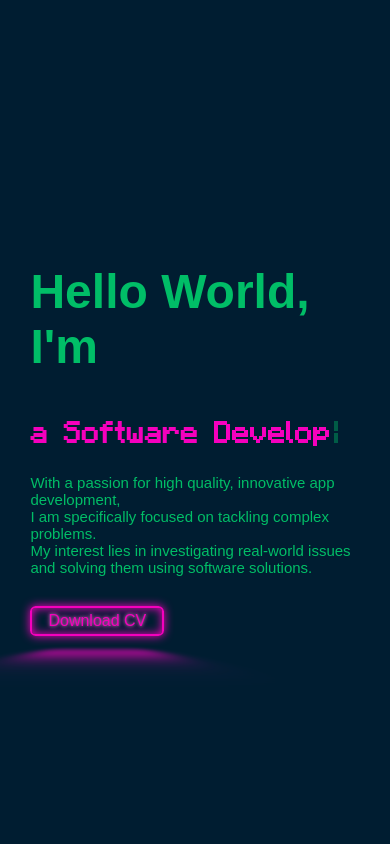
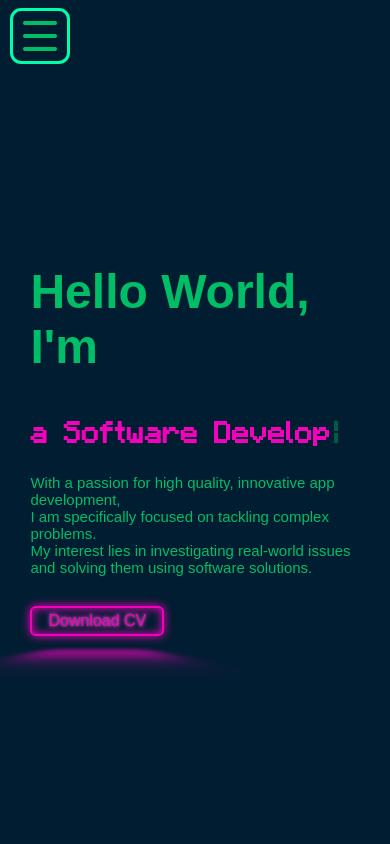
Before and after one commit to JasperHo1228/MyPortfolio, a React (Create React App) app in the folder portfolio/: page / in a window 390 px wide. Shown: the top 844 px of the page. Built offline with nearby package versions, Linux system fonts and the light colour scheme.

Commit message:
mobile navbar done

```diff
--- a/portfolio/package.json
+++ b/portfolio/package.json
@@ -43,6 +43,7 @@
     ]
   },
   "devDependencies": {
+    "@babel/plugin-proposal-private-property-in-object": "^7.21.11",
     "@svgr/webpack": "^8.0.1"
   },
   "overrides": {
--- a/portfolio/src/App.js
+++ b/portfolio/src/App.js
@@ -1,26 +1,56 @@
-import React from 'react';
+import React, { useState,useEffect } from 'react';
 import { myRoute } from './component/Route.js';
-import './style/index.css'
+import './style/index.css';
 import Navbar from './component/navbar';
-import Footer from './Footer/Footer.js'
+import MobileNavBar from './component/mobileNavBar.js';
+import Footer from './Footer/Footer.js';
 import { ToastContainer } from 'react-toastify';
-const myOwnRoute = ([...myRoute])
+
+const myOwnRoute = [...myRoute];
 
 function App() {
+  const [isNavbarOpen, setNavbarOpen] = useState(null);
+
+  const togglerNavbar = () => {
+    setNavbarOpen(!isNavbarOpen);
+  };
+  useEffect(() => {
+    // Add event listener to close the sidebar when clicking outside of it
+    const handleOutsideClick = (e) => {
+      if (!e.target.closest('#open')) {
+        setNavbarOpen(false); // Reset the state to null
+      }
+    };
+
+
+    document.addEventListener('mousedown', handleOutsideClick);
+
+    return () => {
+      document.removeEventListener('mousedown', handleOutsideClick);
+    };
+  }, []);
+
   return (
     <div className='app'>
-       <aside className = 'sidebar'>
-              <Navbar />
-        </aside>
-        <main className='main_content'>
-          {myOwnRoute.map((route)=>
-                <section id={route.title} key={route.id}>{route.element}</section>
-          )}
-            <ToastContainer theme='colored' autoClose={2500}/>
-            <div><Footer/></div>
-          </main>
+      <aside className='sidebar'>
+        <Navbar isNavbarOpen={isNavbarOpen} togglerNavbar={togglerNavbar} />
+      </aside>
+      <div className='mobileNavBar'>
+        <MobileNavBar isNavbarOpen={isNavbarOpen} togglerNavbar={togglerNavbar} />
+      </div>
+      <main className='main_content'>
+        {myOwnRoute.map((route) => (
+          <section id={route.title} key={route.id}>
+            {route.element}
+          </section>
+        ))}
+        <ToastContainer theme='colored' autoClose={2500} />
+        <div>
+          <Footer />
+        </div>
+      </main>
+    </div>
+  );
+}
 
-    </div>
-    );
-}
 export default App;
--- a/portfolio/src/Footer/Footer.js
+++ b/portfolio/src/Footer/Footer.js
@@ -16,7 +16,6 @@ function Footer(){
             <span className="contact-icon github">
               <BsGithub />
             </span>
-
           </a>
         </div>
         </div>
--- a/portfolio/src/Skill/Skills.js
+++ b/portfolio/src/Skill/Skills.js
@@ -37,8 +37,6 @@ function Skills() {
       setClickedLayer(null);
     }
   };
-
-
 
   return (
     <div className="skill-container" id="Skills">
--- /dev/null
+++ b/portfolio/src/component/Overlay.js
@@ -0,0 +1,11 @@
+import React from 'react';
+import '../style/navbar.css';
+
+function Overlay({ isActive }) {
+  const overlayClass = isActive ? 'active' : isActive === false ? 'close' : '';
+  return (
+    <div className={`overlay ${overlayClass}`} />
+  );
+}
+
+export default Overlay;
--- /dev/null
+++ b/portfolio/src/component/mobileNavBar.js
@@ -0,0 +1,39 @@
+import React from 'react';
+import { myRoute } from '../component/Route.js';
+import Overlay from './Overlay.js';
+import '../style/navbar.css';
+
+function MobileNavBar({ isNavbarOpen, togglerNavbar }) {
+  const myOwnRoute = [...myRoute];
+
+  return (
+    <div className="mobileNavBar-container">
+      <Overlay isActive={isNavbarOpen} />
+      <div
+        onClick={togglerNavbar}
+        className={`mobileButton ${isNavbarOpen ? 'close-icon' : 'menu-icon'}`}
+        id={isNavbarOpen ? 'open' : 'close'}
+      >
+        <span className={`mobileIcon ${isNavbarOpen ? 'close-icon' : 'menu-icon'}`} />
+        <span className={`mobileIcon ${isNavbarOpen ? 'close-icon' : 'menu-icon'}`} />
+        <span className={`mobileIcon ${isNavbarOpen ? 'close-icon' : 'menu-icon'}`} />
+      </div>
+      <nav className={`mobileNavBar-wrapper ${isNavbarOpen ? 'open' : 'close'}`}  id={isNavbarOpen ? 'open' : 'close'}>
+        <ul className={`mobile-wholeul ${isNavbarOpen ? 'mobileBar-open' : 'mobileBar-close'}`}>
+          {myOwnRoute.map((link) => (
+            <li className="EachLink" key={link.id}>
+              <a href={link.direct} className="barlink">
+                <span className="icon">
+                  <ion-icon>{link.icon}</ion-icon>
+                </span>
+                <span className="navtitle">{link.title}</span>
+              </a>
+            </li>
+          ))}
+        </ul>
+      </nav>
+    </div>
+  );
+}
+
+export default MobileNavBar;
--- a/portfolio/src/style/footer.css
+++ b/portfolio/src/style/footer.css
@@ -38,4 +38,5 @@
 
 .contact-icon.github:hover{
   color:#000;
+
 }
--- a/portfolio/src/style/navbar.css
+++ b/portfolio/src/style/navbar.css
@@ -4,7 +4,7 @@
   position: fixed;
   background-color: #001D31;
   top: 0;
-  left: 0;
+  left: 6px;
   height: 95vh;
   width: 70px;
   border-radius: 20px;
@@ -19,13 +19,28 @@
   bottom: 5%;
   top: 3%;
 }
+
 @media screen and (max-width: 758px) {
-  .sidebar nav {
-    display: none;
+  .sidebar {
+    display: none !important;
+  }
+  .mobileButton{
+    display: block !important;
   }
 
+  .mobileNavBar .mobileNavBar-wrapper{
+    display: block !important;
+    cursor: pointer;
+  }
 }
-
+@media screen and (max-width: 320px) {
+  .mobile-wholeul{
+    width: 240px !important;
+  }
+  .mobile-wholeul .EachLink{
+    width: 235px !important;
+  }
+}
 nav#open {
   width: 300px;
 }
@@ -51,7 +66,6 @@ nav .wholeul{
 nav .wholeul .remove{
   position:relative;
   list-style-type: none;
-
 }
 
 nav .wholeul .remove .barlink{
@@ -72,17 +86,19 @@ nav .wholeul .remove .barlink .icon{
   text-align: center;
 }
 
-nav .wholeul .remove .barlink .icon ion-icon{
+nav .wholeul .remove .barlink .icon ion-icon,
+.mobile-wholeul .EachLink .barlink .icon ion-icon{
   font-family: Tomorrow, sans-serif;
   font-size: 1.5em;
   cursor: pointer;
 }
 
-nav .wholeul .remove .barlink .navtitle{
+nav .wholeul .remove .barlink .navtitle,
+.mobile-wholeul .EachLink .barlink .navtitle{
   font-family: Tomorrow, sans-serif;
   position:relative;
   display: block;
-  padding-left: 10px;
+  padding-left: 20px;
   height:60px;
   line-height: 60px;
   white-space: normal;
@@ -147,8 +163,9 @@ nav .wholeul .remove .barlink:hover::before {
 }
 
 /* Apply hover effect to the .barlink class */
-nav .wholeul .remove .barlink:hover {
 
+nav .wholeul .remove .barlink:hover,
+.mobile-wholeul .EachLink .barlink:hover {
   border-radius: 20px;
   color: black;
   text-shadow: 0 0 0.2em #FFF7,
@@ -156,7 +173,6 @@ nav .wholeul .remove .barlink:hover {
   animation: glowing 1s infinite;
   animation: glowing2 qs infinite;
   letter-spacing: 3px;
-
 }
 
 
@@ -193,15 +209,281 @@ nav .wholeul .remove .barlink:hover {
   left: 0;
   width: 100%;
   height: 100%;
-  background-color: rgba(0, 0, 0, 0.5); /* Semi-transparent black overlay */
-  pointer-events: none;
-  z-index: 4;
-  display: none;
 }
 
 /* Apply a transition to smoothly show/hide the overlay */
 .overlay.active {
   display: block;
-  transition: opacity 0.5s;
-  opacity: 1;
+  transition: ease-in 1.5s;
+  animation: blur-background 1s forwards;
+  background: rgba(255, 255, 255, 0.2);
+  backdrop-filter: blur(10px);
+  z-index: 2;
 }
+
+.overlay.close{
+  animation: display-background 1s forwards;
+  background: rgba(255, 255, 255, 0.2);
+  backdrop-filter: blur(10px);
+  pointer-events: none;
+  transition: ease-in 1.5s;
+}
+
+@keyframes blur-background {
+  0%{
+    opacity: 0;
+  }
+  100%{
+    opacity: 1;
+  }
+}
+
+@keyframes display-background{
+  0%{
+    opacity: 1;
+  }
+  100%{
+    opacity: 0;
+    display: none;
+  }
+}
+/* mobile navbar */
+.mobileNavBar-container {
+  position: relative;
+}
+
+
+.mobileButton {
+  position: fixed;
+  left:40px;
+  transform: translate(-50%, 0);
+  width: 60px;
+  cursor: pointer;
+  border-radius: 0.7rem;
+  padding:10px;
+  transition: ease-in-out 0.1s;
+  display: none;
+  z-index: 10;
+}
+
+.mobileNavBar .mobileNavBar-wrapper{
+  position: fixed;
+  z-index: 8;
+  width: 100%;
+  cursor: pointer;
+  display: flex;
+  flex-direction: column;
+  align-items: center;
+  justify-content: center;
+  display: none;
+}
+
+
+.mobileButton.menu-icon{
+  border: 3px #00ffaa solid;
+  background-color: #001D31;
+}
+
+.mobileButton.menu-icon:hover{
+  box-shadow: inset 0 0 0.9rem  #19f800,
+  0 0 0.8rem  #00ff80;
+}
+
+.mobileButton.close-icon{
+  transform: translate(-50%, 10%);
+}
+
+.mobileIcon {
+  display: block;
+  width: 100%;
+  box-shadow: 0 2px 10px 0 rgba(22, 21, 21, 0.3);
+  border-radius: 3px;
+  height: 4px;
+  transition: all .3s;
+  position: relative;
+  transition: ease-in 1.5s;
+}
+
+/* hamburger icon feature */
+.mobileIcon.menu-icon{
+  background: #00BE67;
+}
+.mobileButton:hover > .mobileIcon.menu-icon{
+  box-shadow: inset 0 0 0.9rem  #19f800,
+  0 0 0.8rem  #00ff80;
+}
+
+/* close icon feature */
+.mobileIcon.close-icon{
+  background: #F500BD;
+}
+
+.mobileButton:hover > .mobileIcon.close-icon{
+  box-shadow: inset 0 0 0.9rem  #fa09be,
+  0 0 0.8rem  #e70cb4;
+}
+
+.mobileIcon + .mobileIcon {
+  margin-top: 9px;
+}
+
+.close-icon .mobileIcon:nth-child(1) {
+  animation: ease .7s top forwards;
+}
+
+.menu-icon .mobileIcon:nth-child(1) {
+  animation: ease .7s top-2 forwards;
+}
+
+.close-icon .mobileIcon:nth-child(2) {
+  animation: ease .7s scaled forwards;
+}
+
+.menu-icon .mobileIcon:nth-child(2) {
+  animation: ease .7s scaled-2 forwards;
+}
+
+.close-icon .mobileIcon:nth-child(3) {
+  animation: ease .7s bottom forwards;
+}
+
+.menu-icon .mobileIcon:nth-child(3) {
+  animation: ease .7s bottom-2 forwards;
+}
+
+@keyframes top {
+  0% {
+    top: 0;
+    transform: rotate(0);
+  }
+  50% {
+    top: 15px;
+    transform: rotate(0);
+  }
+  100% {
+    top: 15px;
+    transform: rotate(45deg);
+  }
+}
+
+@keyframes top-2 {
+  0% {
+    top: 22px;
+    transform: rotate(45deg);
+  }
+  50% {
+    top: 22px;
+    transform: rotate(0deg);
+  }
+  100% {
+    top: 0;
+    transform: rotate(0deg);
+  }
+}
+
+@keyframes bottom {
+  0% {
+    bottom: 0;
+    transform: rotate(0);
+  }
+  50% {
+    bottom: 12px;
+    transform: rotate(0);
+  }
+  100% {
+    bottom: 12px;
+    transform: rotate(135deg);
+  }
+}
+
+@keyframes bottom-2 {
+  0% {
+    bottom: 22px;
+    transform: rotate(135deg);
+  }
+  50% {
+    bottom: 22px;
+    transform: rotate(0);
+  }
+  100% {
+    bottom: 0;
+    transform: rotate(0);
+  }
+}
+
+@keyframes scaled {
+  50% {
+    transform: scale(0);
+  }
+  100% {
+    transform: scale(0);
+  }
+}
+
+@keyframes scaled-2 {
+  0% {
+    transform: scale(0);
+  }
+  50% {
+    transform: scale(0);
+  }
+  100% {
+    transform: scale(1);
+  }
+}
+
+/* navbar link feature */
+.mobile-wholeul{
+   position: fixed;
+   font-family: Tomorrow, sans-serif;
+   display: flex;
+   flex-direction: column;
+   z-index: 5;
+   margin: 0;
+   padding: 0;
+   background-color: #001D31;
+   border-radius: 20px;
+   justify-content: center; /* Center vertically */
+   border:  #F500BD solid;
+   text-shadow: 0 0 0.2em #FFF7, 0 0 0.3em #F500BD;
+   box-shadow: inset 0 0 0.6rem #d600ff,
+                    0 0 0.6rem #d600ff;
+  height: 98vh;
+  width: 300px;
+  transition: transform 1s ease-in-out;
+}
+
+.mobile-wholeul .EachLink{
+  position: relative;
+  margin-right: 60%;
+  left: 0px;
+  padding-left: 20px;
+  width: 295px;
+  border-radius: 0.7rem;
+  text-align: center;
+  cursor: pointer;
+}
+
+.mobile-wholeul .EachLink:hover{
+  background: linear-gradient(0deg, #bd00ff, #F500BD);
+  border-radius: 20px;
+  box-shadow: inset 0 0 0.6rem  #F500BD,
+  0 0 0.6rem  #F500BD;
+  animation: glowing 1s infinite;
+  animation: glowing2 qs infinite;
+}
+
+.mobile-wholeul .EachLink .barlink{
+  display: flex;
+  color: #ff00cc;
+  line-height: 60px;
+  cursor: pointer;
+}
+
+.mobile-wholeul.mobileBar-close{
+  transform: translateX(-500%);
+}
+
+.mobile-wholeul.mobileBar-open{
+  transform: translateX(0);
+}
--- a/portfolio/src/style/project.css
+++ b/portfolio/src/style/project.css
@@ -485,9 +485,6 @@
                       0 0 0.6rem  #F500BD;
   z-index: 1;
   cursor: pointer;
-}
-
-.btn:hover{
   animation: textShadow 1.5s infinite;
   background-color: #59244d;
   text-shadow: 0 0 0.2em #FFF7,
@@ -495,6 +492,7 @@
   box-shadow: inset 0 0 0.9rem  #f800b6,
        0 0 0.8rem  #e100ff;
 }
+
 
 .btn2{
     font-family: Tomorrow, sans-serif;
```
Also changed, not shown: portfolio/src/component/navbar.js (+2 -25 lines), 1 other file (tests, documents, lock files or other folders).
